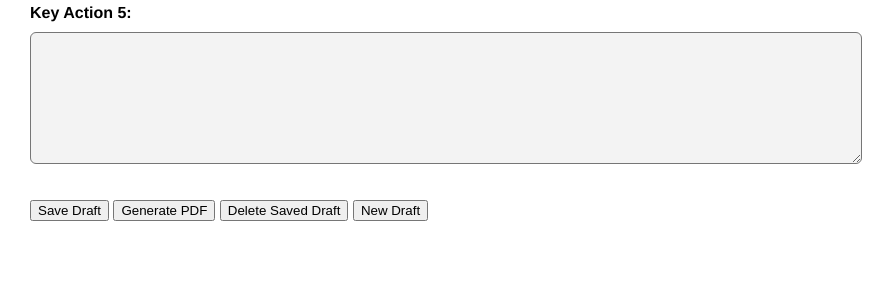
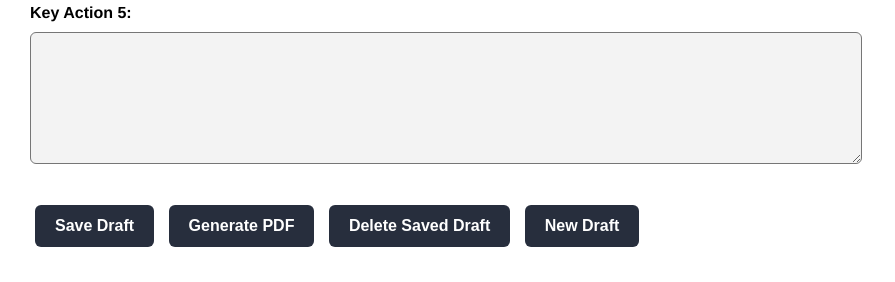
Before and after one commit to suzyatTP/fillableform, a Flask app: page / in a window 1280 px wide. Shown: the part 2748-3030 px from the top of the page, without its empty margins (0-895 px from the left). Before the commit the page ends 2969 px from the top, so only its background shows below. Run offline with Flask 3, Linux system fonts and the light colour scheme; data that the repository does not hold is empty; some libraries are stand-ins or nearby versions.

Commit message:
buttons updatedv1

```diff
--- a/templates/form.html
+++ b/templates/form.html
@@ -122,6 +122,22 @@
     width: 300px !important;
     }
 
+    button {
+    font-size: 16px;         /* Bigger text */
+    font-weight: bold;       /* Bold text */
+    padding: 12px 20px;      /* Bigger button size */
+    border-radius: 6px;      /* Optional: rounded corners */
+    background-color: #272e3d; /* Optional: match header style */
+    color: white;              /* Optional: white text */
+    border: none;             /* Optional: clean look */
+    cursor: pointer;          /* Pointer cursor on hover */
+    margin: 5px;              /* Optional: spacing between buttons */
+    }
+
+button:hover {
+  background-color: #3c465c;  /* Optional: subtle hover effect */
+}
+
   </style>
 </head>
 <body>
```
